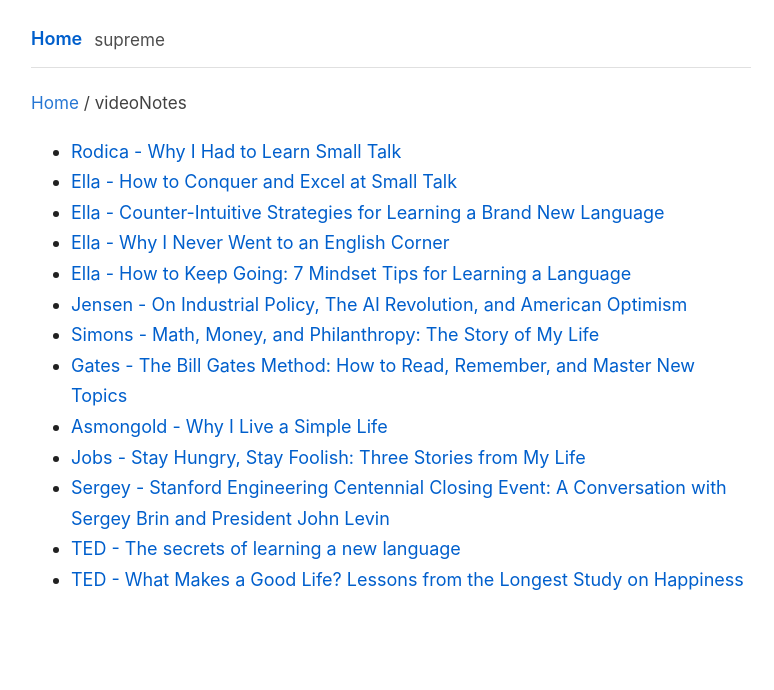
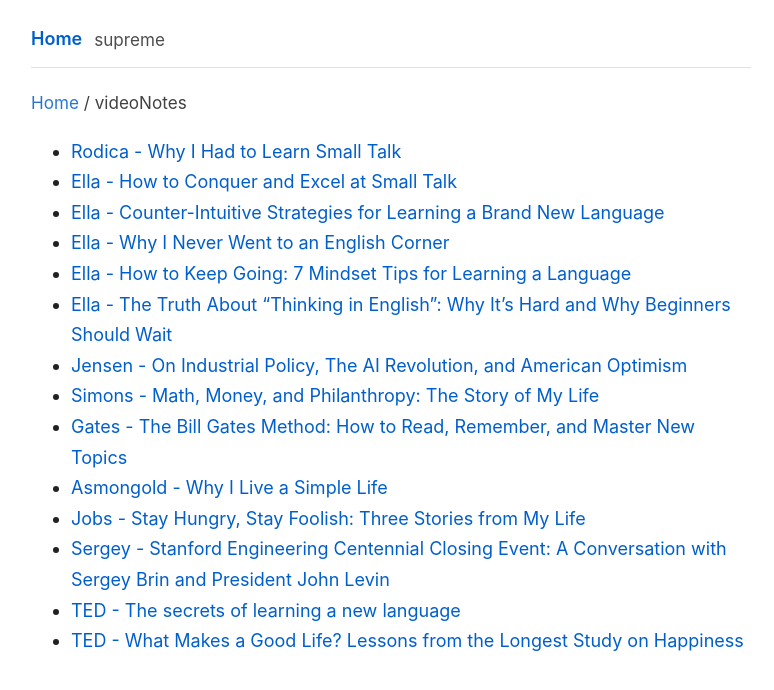
Before and after one commit to CompositeLizard/supreme, a Jekyll site: the page built from videoNotes/index.md, in a window 1280 px wide. Shown: the top 690 px of the page, without its empty margins (249-1023 px from the left). Built offline with Jekyll 4.4.1, drawn with Linux system fonts in a browser that asks for light colours.

Commit message:
Update index.md

```diff
--- a/videoNotes/index.md
+++ b/videoNotes/index.md
@@ -6,7 +6,8 @@ title: Notes
 - [Ella - How to Conquer and Excel at Small Talk ](Conquer-Excel-Small-Talk.md)
 - [Ella - Counter-Intuitive Strategies for Learning a Brand New Language](counterintuitive-ways.md)
 - [Ella - Why I Never Went to an English Corner](English-Corner.md)
-- [Ella - How to Keep Going: 7 Mindset Tips for Learning a Language](How-Keep-Going-Mindset-Tip.mds)
+- [Ella - How to Keep Going: 7 Mindset Tips for Learning a Language](How-Keep-Going-Mindset-Tip.md)
+- [Ella - The Truth About "Thinking in English": Why It’s Hard and Why Beginners Should Wait](Thinking-English.md)
 - [Jensen - On Industrial Policy, The AI Revolution, and American Optimism](Jensen-Huang-Industrial-Policy-AI-Revolution-American-Optimism.md)
 - [Simons - Math, Money, and Philanthropy: The Story of My Life](Math-Money-Philanthropy-Story-of-My-Life.md)
 - [Gates - The Bill Gates Method: How to Read, Remember, and Master New Topics](Bil-Gates-Method-Reading.md)
```
